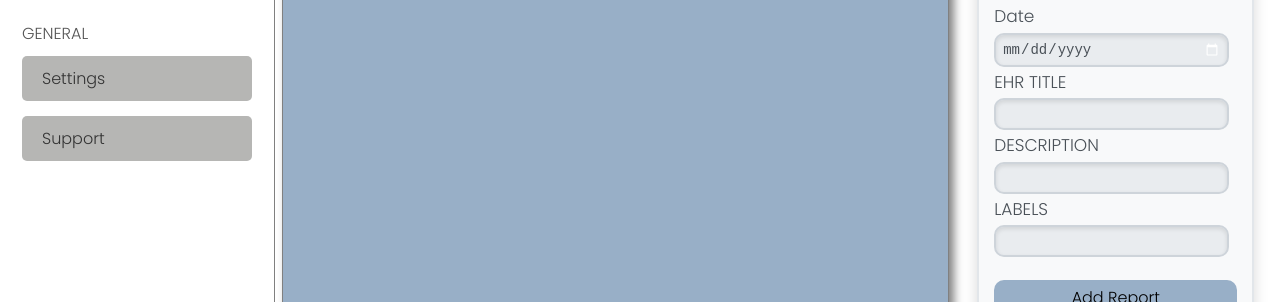
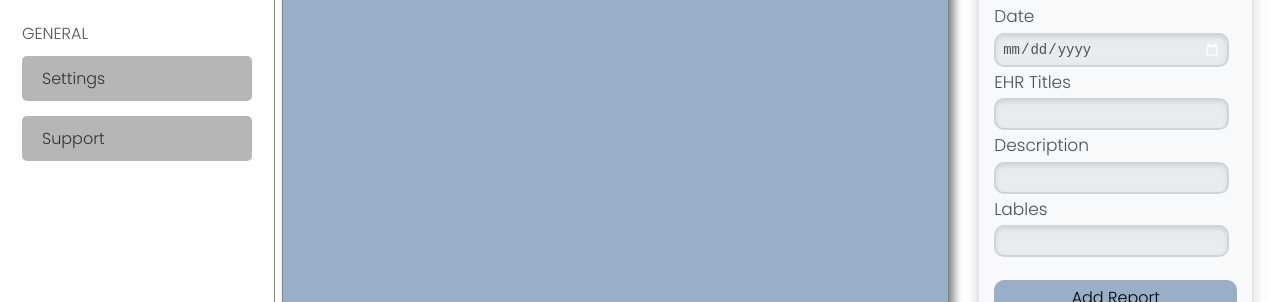
Before and after one commit to Team-Cornflakes/VitaFile, a React (Vite) app in the folder frontend/: page /timeline in a window 1280 px wide. Shown: the part 406-708 px from the top of the page. Built offline with nearby package versions, Linux system fonts and the light colour scheme.

Commit message:
text updated

```diff
--- a/frontend/components/UploadCard.jsx
+++ b/frontend/components/UploadCard.jsx
@@ -100,13 +100,13 @@ const UploadCard = () => {
                                 <label className='LabelTextupload'> Date
                                     <input className="myInput1" type="date" name="date" value={formData.date} onChange={handleInputChange} required />
                                 </label>
-                                <label className='LabelTextupload'> EHR TITLE
+                                <label className='LabelTextupload'> EHR Titles
                                     <input className="myInput1" type="text" name="name" value={formData.name} onChange={handleInputChange} required />
                                 </label>
-                                <label className='LabelTextupload'> DESCRIPTION
+                                <label className='LabelTextupload'> Description
                                     <input className="myInput1" type="text" name="description" value={formData.description} onChange={handleInputChange} required />
                                 </label>
-                                <label className='LabelTextupload'> LABELS
+                                <label className='LabelTextupload'> Lables
                                     <input className="myInput1" type="text" name="labels" value={formData.labels} onChange={handleInputChange} required />
                                 </label>
                                 <button className='modalbutton' type="submit">Add Report</button>
```
